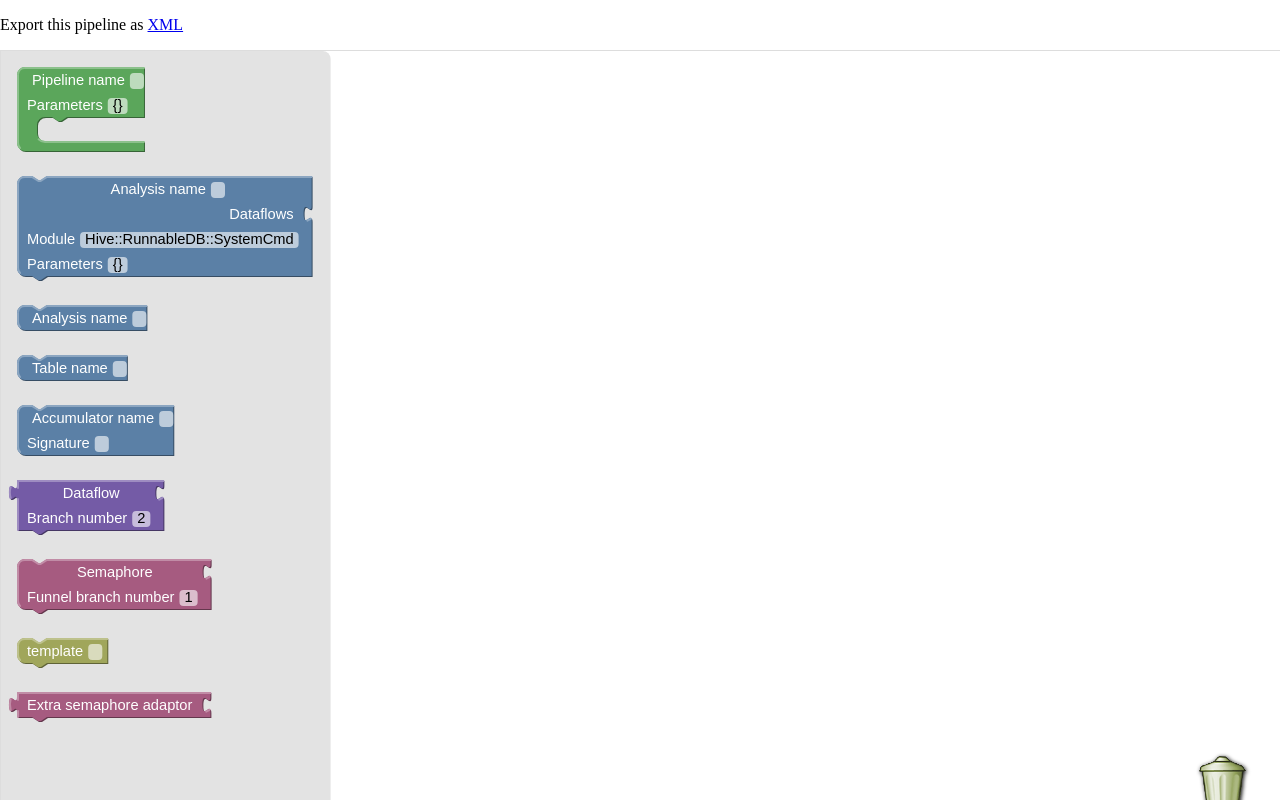
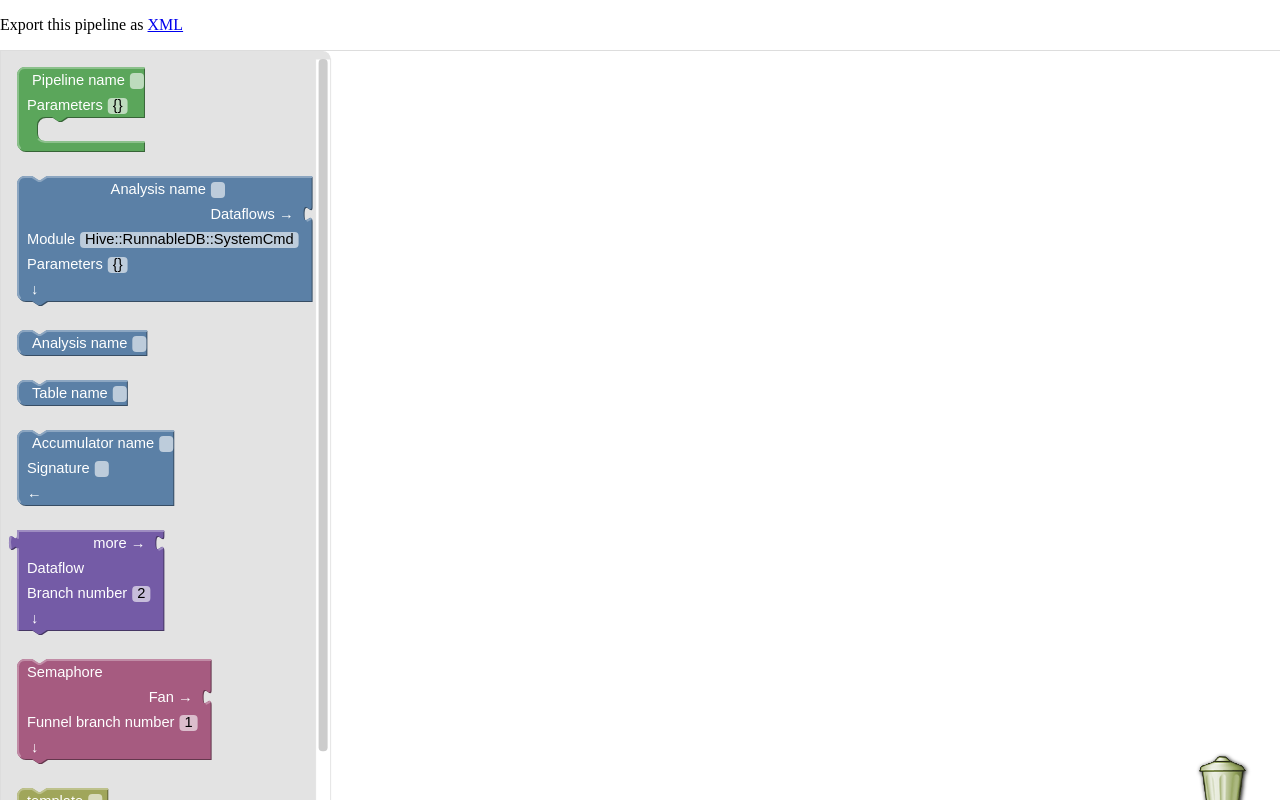
Before and after one commit to cccczl/eHive-Blockly, a plain HTML site: page frame.html in a window 1280 px wide. Drawn offline with Linux system fonts and the light colour scheme.

Commit message:
Previously-known "extra semaphore adaptors" are now semaphores as the rest.

```diff
--- a/hive_v2.js
+++ b/hive_v2.js
@@ -26,13 +26,15 @@ Blockly.Blocks['analysis'] = {
         .appendField(new Blockly.FieldTextInput(""), "logic_name");
     this.appendValueInput()
         .setAlign(Blockly.ALIGN_RIGHT)
-        .appendField("Dataflows")
+        .appendField("Dataflows →")
     this.appendDummyInput()
         .appendField("Module")
         .appendField(new Blockly.FieldTextInput("Hive::RunnableDB::SystemCmd"), "module");
     this.appendDummyInput()
         .appendField("Parameters")
         .appendField(new Blockly.FieldTextInput("{}"), "parameters");
+    this.appendDummyInput()
+        .appendField(" ↓")
     this.setPreviousStatement(true, ["conn_between_analysis", "conn_X_2_analysis", "conn_from_dataflow"]);
     this.setNextStatement(true, ["conn_between_analysis", "conn_analysis_2_semaphore", "conn_analysis_2_X"]);
     this.setTooltip('');
@@ -78,37 +80,29 @@ Blockly.Blocks['accu'] = {
     this.appendDummyInput()
         .appendField("Signature")
         .appendField(new Blockly.FieldTextInput(""), "signature");
+    this.appendDummyInput()
+        .appendField("←")
     this.setPreviousStatement(true, ['conn_analysis_2_X', "conn_from_dataflow"]);
     this.setTooltip('');
   }
 };
 
 
-/*
-Blockly.Blocks['straight_dataflow'] = {
-  init: function() {
-    this.setHelpUrl('http://www.example.com/');
-    this.setColour(290);
-    this.appendValueInput("var3")
-        .setCheck(["dataflow_rule", "type_sem_dataflow"])
-        .appendField("Non-blocking dataflow");
-    this.setPreviousStatement(true, ["conn_X_2_analysis"]);
-    this.setTooltip('');
-  }
-};
-*/
-
 Blockly.Blocks['semaphored_dataflow'] = {
   init: function() {
     this.setHelpUrl('http://www.example.com/');
     this.setColour(330);
+    this.appendDummyInput()
+        .appendField("Semaphore")
     this.appendValueInput("var3")
-        .setAlign(Blockly.ALIGN_CENTRE)
+        .setAlign(Blockly.ALIGN_RIGHT)
         .setCheck("conn_dataflow_rule")
-        .appendField("Semaphore");
+        .appendField("Fan →");
     this.appendDummyInput()
         .appendField("Funnel branch number")
         .appendField(new Blockly.FieldTextInput("1"), "NAME");
+    this.appendDummyInput()
+        .appendField(" ↓")
     this.setPreviousStatement(true, ["conn_analysis_2_semaphore", "conn_from_semaphore_adaptor"]);
     this.setNextStatement(true, ["conn_X_2_analysis"]);
     this.setTooltip('');
@@ -121,13 +115,18 @@ Blockly.Blocks['dataflow_rule'] = {
   init: function() {
     this.setHelpUrl('http://www.example.com/');
     this.setColour(260);
-    this.appendValueInput("branch_number")
-        .setAlign(Blockly.ALIGN_CENTRE)
-        .appendField("Dataflow")
+    this.appendValueInput("extra_dataflows")
+        .setAlign(Blockly.ALIGN_RIGHT)
+        .appendField("more →")
         .setCheck(["conn_dataflow_rule"]);
     this.appendDummyInput()
+        .setAlign(Blockly.ALIGN_LEFT)
+        .appendField("Dataflow");
+    this.appendDummyInput()
         .appendField("Branch number")
-        .appendField(new Blockly.FieldTextInput("2"), "NAME");
+        .appendField(new Blockly.FieldTextInput("2"), "branch_number");
+    this.appendDummyInput()
+        .appendField(" ↓")
     this.setOutput(true, ["conn_dataflow_rule", "conn_next_semaphore_adaptor"]);
     this.setNextStatement(true, ["conn_analysis_2_X", "conn_from_dataflow", "templated_dataflow"]);
     this.setTooltip('');
@@ -154,9 +153,21 @@ Blockly.Blocks['spacer'] = {
     this.setHelpUrl('http://www.example.com/');
     this.setColour(330);
     this.appendValueInput("other_analysis")
-        .appendField("Extra semaphore adaptor");
+        .setAlign(Blockly.ALIGN_RIGHT)
+        .appendField("more →");
+    this.appendDummyInput()
+        .setAlign(Blockly.ALIGN_LEFT)
+        .appendField("Extra semaphore");
+    this.appendValueInput("var3")
+        .setAlign(Blockly.ALIGN_RIGHT)
+        .setCheck("conn_dataflow_rule")
+        .appendField("Fan →");
+    this.appendDummyInput()
+        .appendField("Funnel branch number")
+        .appendField(new Blockly.FieldTextInput("1"), "NAME");
     this.setOutput(true, ["conn_next_semaphore_adaptor"]);
-    this.setNextStatement(true, ["conn_from_semaphore_adaptor", "templated_dataflow"]);
+    this.setNextStatement(true, ["conn_X_2_analysis"]);
     this.setTooltip('');
+
   }
 };
```
Also changed, not shown: index.html (+1 -1 lines).
